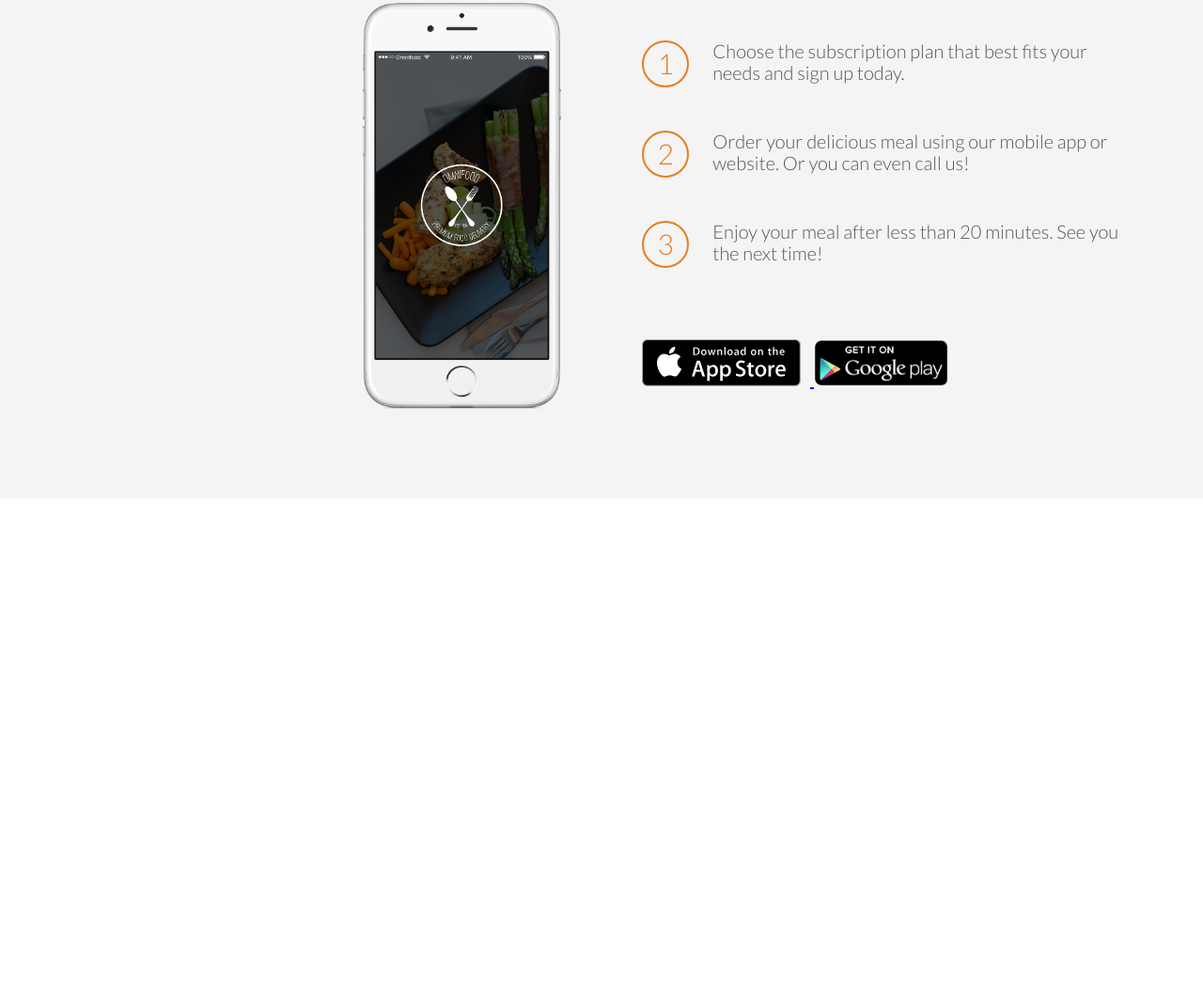
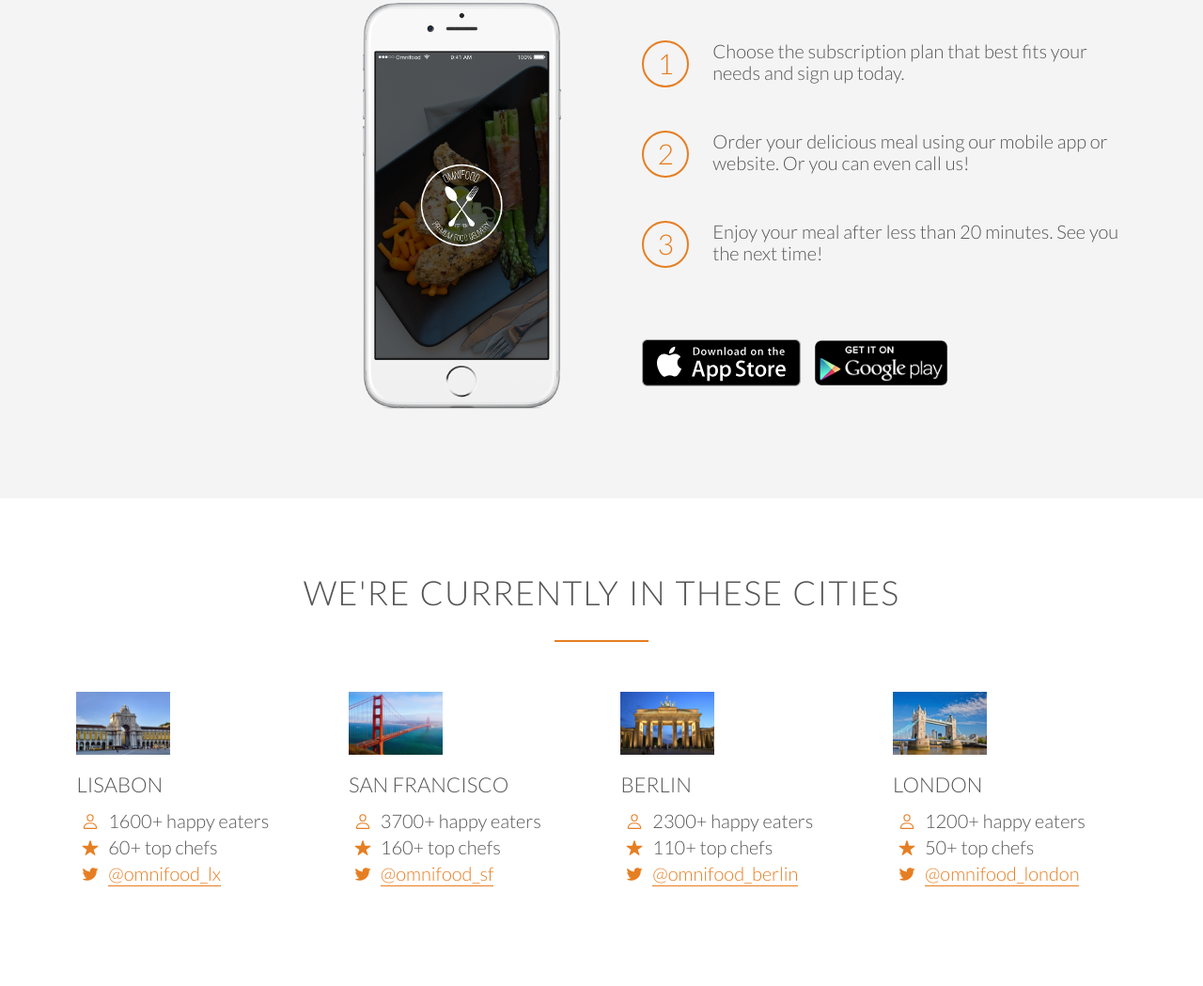
Before and after one commit to eoLFroZen/Omnifood, a plain HTML site: page index.html in a window 1280 px wide. Shown: the part 2198-3247 px from the top of the page at 94% size. Before the commit the page ends 2728 px from the top, so only its background shows below. Drawn offline with nearby package versions, Linux system fonts and the light colour scheme.

Commit message:
created cities section

```diff
--- a/index.html
+++ b/index.html
@@ -170,6 +170,78 @@
             </div>
         </div>
     </section>
+
+    <section class="section-cities">
+        <div class="row">
+            <h2>We're currently in these cities</h2>
+        </div>
+        <div class="row">
+            <div class="col span-1-of-4 box">
+                <img src="./resources/images/lisbon-3.jpg" alt="Lisabon">
+                <h3>Lisabon</h3>
+                <div class="city-feature">
+                    <ion-icon class="icon-small" name="person-outline"></ion-icon>
+                    1600+ happy eaters
+                </div>
+                <div class="city-feature">
+                    <ion-icon class="icon-small" name="star"></ion-icon>
+                    60+ top chefs
+                </div>
+                <div class="city-feature">
+                    <ion-icon class="icon-small" name="logo-twitter"></ion-icon>
+                   <a href="#">@omnifood_lx</a>
+                </div>
+            </div>
+            <div class="col span-1-of-4 box">
+                <img src="./resources/images/san-francisco.jpg" alt="San Francisco">
+                <h3>San Francisco</h3>
+                <div class="city-feature">
+                    <ion-icon class="icon-small" name="person-outline"></ion-icon>
+                    3700+ happy eaters
+                </div>
+                <div class="city-feature">
+                    <ion-icon class="icon-small" name="star"></ion-icon>
+                    160+ top chefs
+                </div>
+                <div class="city-feature">
+                    <ion-icon class="icon-small" name="logo-twitter"></ion-icon>
+                    <a href="#">@omnifood_sf</a>
+                </div>
+            </div>
+            <div class="col span-1-of-4 box">
+                <img src="./resources/images/berlin.jpg" alt="Berlin">
+                <h3>Berlin</h3>
+                <div class="city-feature">
+                    <ion-icon class="icon-small" name="person-outline"></ion-icon>
+                    2300+ happy eaters
+                </div>
+                <div class="city-feature">
+                    <ion-icon class="icon-small" name="star"></ion-icon>
+                    110+ top chefs
+                </div>
+                <div class="city-feature">
+                    <ion-icon class="icon-small" name="logo-twitter"></ion-icon>
+                    <a href="#">@omnifood_berlin</a>
+                </div>
+            </div>
+            <div class="col span-1-of-4 box">
+                <img src="./resources/images/london.jpg" alt="London">
+                <h3>London</h3>
+                <div class="city-feature">
+                    <ion-icon class="icon-small" name="person-outline"></ion-icon>
+                    1200+ happy eaters
+                </div>
+                <div class="city-feature">
+                    <ion-icon class="icon-small" name="star"></ion-icon>
+                    50+ top chefs
+                </div>
+                <div class="city-feature">
+                    <ion-icon class="icon-small" name="logo-twitter"></ion-icon>
+                    <a href="#">@omnifood_london</a>
+                </div>
+            </div>
+        </div>
+    </section>
 </body>
 <script src="https://unpkg.com/ionicons@5.0.0/dist/ionicons.js"></script>
 
--- a/resources/css/style.css
+++ b/resources/css/style.css
@@ -16,9 +16,11 @@ html {
   text-rendering: optimizeLegibility;
 }
 
-.clearfix {zoom: 1;}
+.clearfix {
+  zoom: 1;
+}
 .clearfix:after {
-  content: '.';
+  content: ".";
   clear: both;
   display: block;
   height: 0;
@@ -103,6 +105,36 @@ h2:after {
   display: block;
   color: #e67e22;
   margin-bottom: 10px;
+}
+
+.icon-small {
+  display: inline-block;
+  width: 30px;
+  text-align: center;
+  color: #e67e22;
+  font-size: 120%;
+
+  /* align */
+  line-height: 120%;
+  vertical-align: middle;
+  margin-top: -5px;
+}
+
+/* ----- LINKS ----- */
+
+a:link,
+a:visited {
+  color: #e67e22;
+  text-decoration: none;
+  padding-bottom: 1px;
+  border-bottom: 1px solid #e67e22;
+  transition: border-bottom 0.2s, color 0.2s;
+}
+
+a:hover,
+a:active {
+  color: #555555;
+  border-bottom: 1px solid transparent;
 }
 
 /* ----- BUTTONS ----- */
@@ -294,8 +326,27 @@ header {
   margin-right: 25px;
 }
 
+.btn-app:link,
+.btn-app:visited {
+  border: 0;
+}
+
 .btn-app img {
   height: 50px;
   width: auto;
   margin-right: 10px;
 }
+
+/* ---------------------------------------------- */
+/* CITIES */
+/* ---------------------------------------------- */
+
+.section-cities .box img {
+  width: 100px;
+  height: auto;
+  margin-bottom: 15px;
+}
+
+.city-feature {
+  margin-bottom: 5px;
+}
```
Lines whose indentation alone changed are shown as unchanged.
